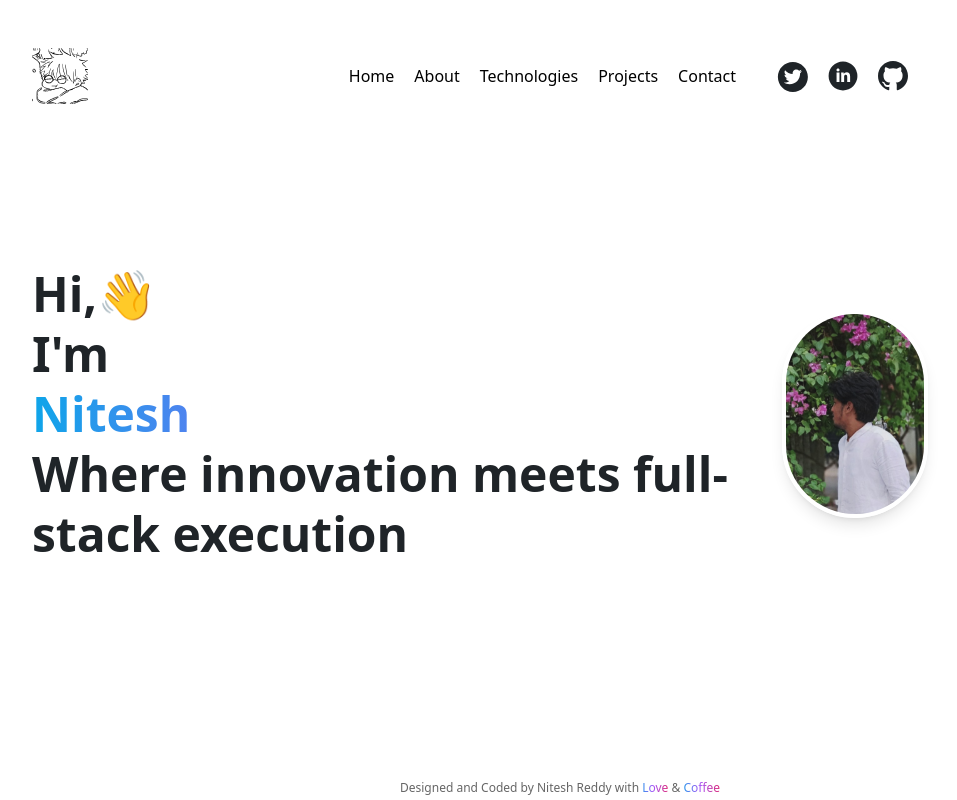
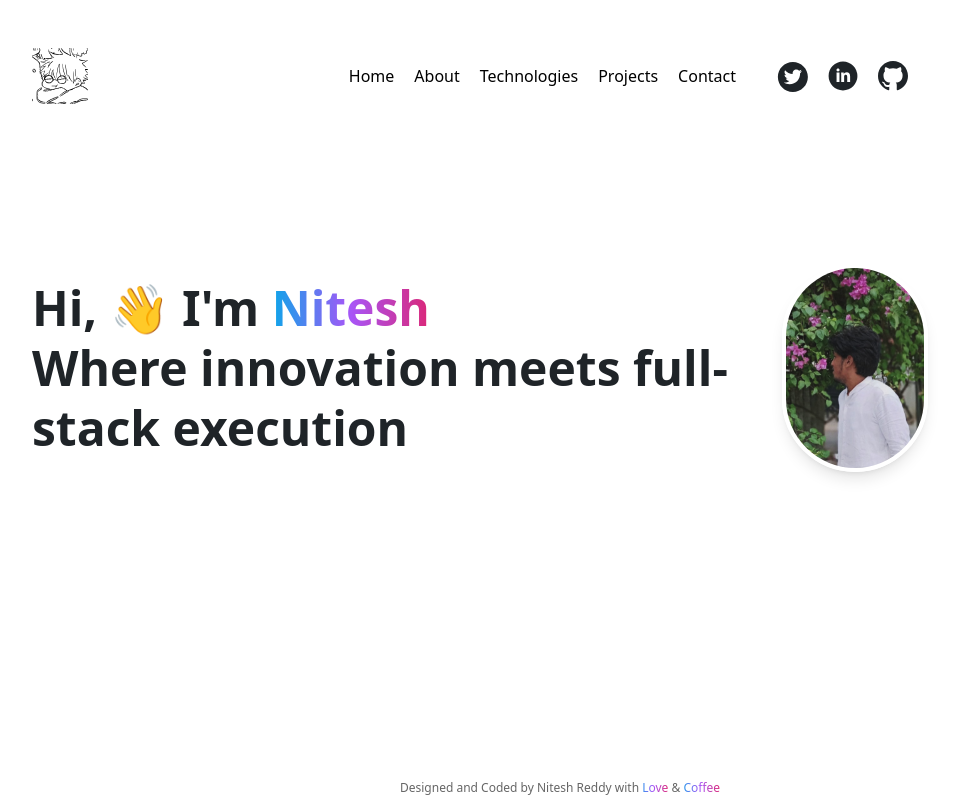
Before and after one commit to PanatiNitesh/Portfolio, a React (Create React App) app in the folder myself/: page / in a window 1280 px wide. Shown: the whole page, without its empty margins (160-1117 px from the left). Built offline with nearby package versions, Linux system fonts and the light colour scheme.

Commit message:
updated home.js

```diff
--- a/myself/src/Pages/Home.js
+++ b/myself/src/Pages/Home.js
@@ -63,13 +63,13 @@ function Home() {
       ref={h11}
       className="text-2xl text-dark-heading dark:text-light-heading md:text-4xl xl:text-5xl xl:leading-tight font-bold"
     >
-          Hi,👋<br></br>I'm
-        </h1>
-        <h1
+      Hi, 👋 I'm{" "}
+      <span
         ref={h12}
-          className="text-2xl bg-clip-text bg-gradient text-transparent md:text-4xl xl:text-5xl xl:leading-tight font-bold"
+        className="bg-clip-text bg-gradient text-transparent"
       >
         {name}
+      </span>
     </h1>
     <h2
       ref={h13}
@@ -78,6 +78,7 @@ function Home() {
       {tagline}
     </h2>
   </div>
+
 <div className="mt-5 md:mt-0 flex justify-center md:justify-end">
   <img
     ref={myimageref}
```
Lines whose indentation alone changed are shown as unchanged.
